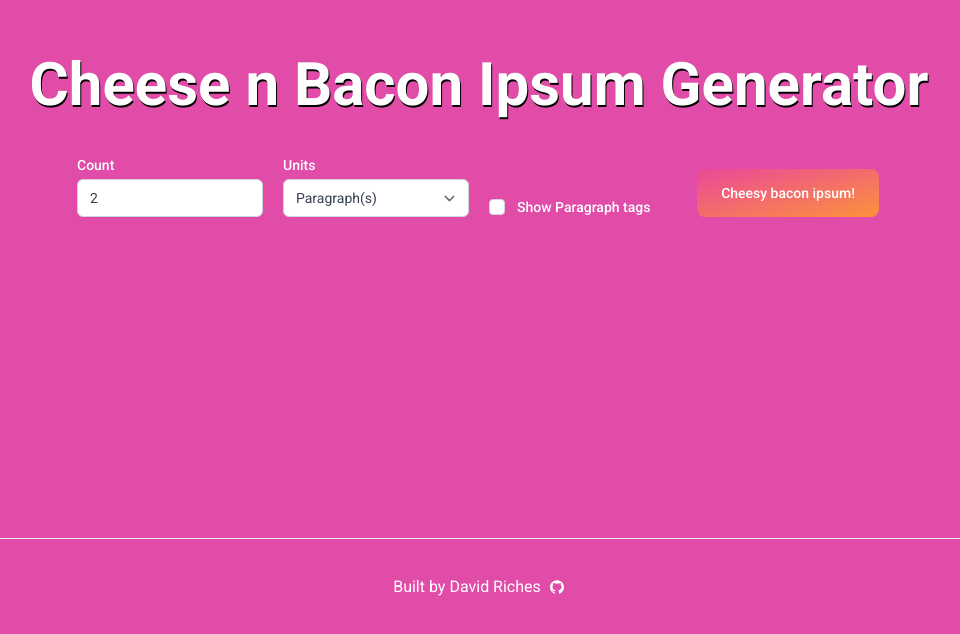
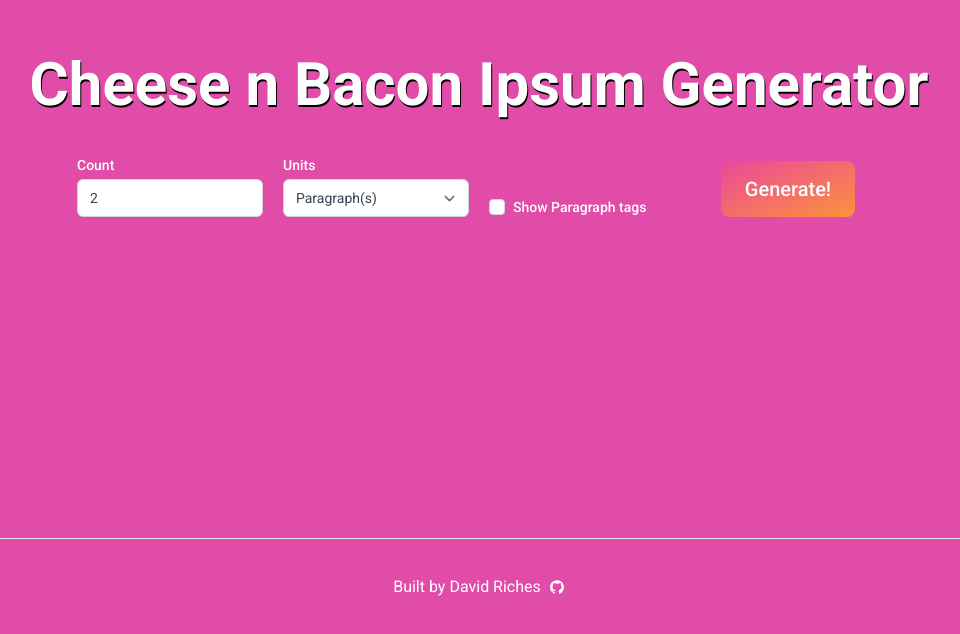
Before and after one commit to imshuffling/cheesy-bacon-ipsum, a Next.js app: page / in a window 1280 px wide. Shown: the part 166-800 px from the top of the page, without its empty margins (161-1121 px from the left). Built offline with nearby package versions, Linux system fonts and the light colour scheme.

Commit message:
updating ipsum

```diff
--- a/package.json
+++ b/package.json
@@ -10,8 +10,10 @@
     "lorem-ipsum": "^2.0.8",
     "next": "latest",
     "react": "18.2.0",
+    "react-copy-to-clipboard": "^5.1.0",
     "react-dom": "18.2.0",
-    "react-icons": "^4.7.1"
+    "react-icons": "^4.7.1",
+    "twin.macro": "^3.1.0"
   },
   "devDependencies": {
     "@tailwindcss/forms": "^0.5.3",
--- a/pages/index.tsx
+++ b/pages/index.tsx
@@ -2,6 +2,8 @@ import type { NextPage } from 'next';
 import Head from 'next/head';
 import { useState } from 'react';
 import { loremIpsum } from 'lorem-ipsum';
+import { CopyToClipboard } from 'react-copy-to-clipboard';
+import { BsClipboardCheck } from 'react-icons/bs';
 import Footer from '../components/Footer';
 import cheeses from '../cheeses';
 import lorem from '../lorem';
@@ -11,6 +13,7 @@ const Home: NextPage = () => {
   const [count, setCount] = useState<number>(2);
   const [unit, setUnit] = useState<string>('paragraphs');
   const [showPTag, setShowPTag] = useState<boolean>(false);
+  const [isCopied, setIsCopied] = useState<boolean>(false);
 
   const words = [...cheeses, ...lorem];
 
@@ -30,6 +33,13 @@ const Home: NextPage = () => {
   function getNewIpsum() {
     setIpsum(data.toLowerCase());
   }
+
+  const onCopyText = () => {
+    setIsCopied(true);
+    setTimeout(() => {
+      setIsCopied(false);
+    }, 1000);
+  };
 
   return (
     <div className='flex min-h-screen flex-col items-center justify-center'>
@@ -109,7 +119,7 @@ const Home: NextPage = () => {
                   }}
                 />
               </div>
-              <div className='ml-3 text-sm text-left'>
+              <div className='ml-2 text-sm text-left'>
                 <label htmlFor='tags' className='font-medium text-white'>
                   Show Paragraph tags
                 </label>
@@ -119,13 +129,27 @@ const Home: NextPage = () => {
 
           <div>
             <button
-              className='text-white bg-gradient-to-br from-pink-500 to-orange-400 hover:bg-gradient-to-bl focus:ring-4 focus:outline-none focus:ring-pink-200 dark:focus:ring-pink-800 font-medium rounded-lg text-sm px-6 py-3.5 text-center'
+              className='text-white text-xl bg-gradient-to-br from-pink-500 to-orange-400 hover:bg-gradient-to-bl focus:ring-4 focus:outline-none focus:ring-pink-200 dark:focus:ring-pink-800 font-medium rounded-lg text-sm px-6 py-3.5 text-center'
               onClick={getNewIpsum}
             >
-              Cheesy bacon ipsum!
+              {ipsum ? 'Re-generate!' : 'Generate!'}
             </button>
           </div>
         </div>
+
+        {ipsum && (
+          <CopyToClipboard text={ipsum} onCopy={onCopyText}>
+            <div className='copy-area relative flex justify-center'>
+              <button
+                type='button'
+                className='focus:outline-none text-gray-900 bg-yellow-400 hover:bg-yellow-500 focus:ring-4 focus:ring-yellow-300 font-medium rounded-lg text-sm px-5 py-2.5 mr-2 mb-2 dark:focus:ring-yellow-900 inline-flex'
+              >
+                <BsClipboardCheck className='mr-2 -ml-1 w-4 h-4' />
+                {isCopied ? 'Copied!' : 'Copy Text'}
+              </button>
+            </div>
+          </CopyToClipboard>
+        )}
 
         <section>
           {ipsum && (
```
Also changed, not shown: 1 other file (tests, documents, lock files or other folders).
